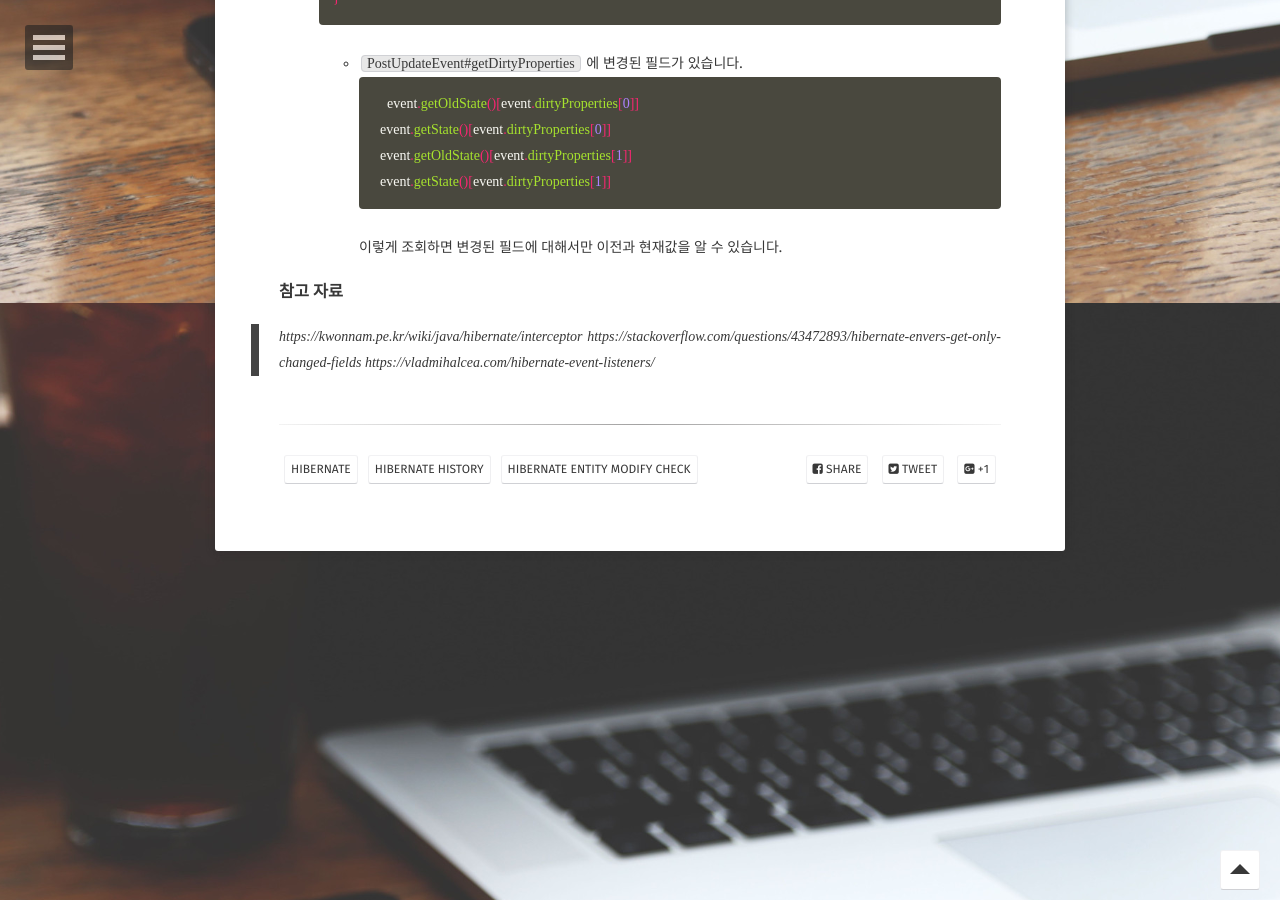
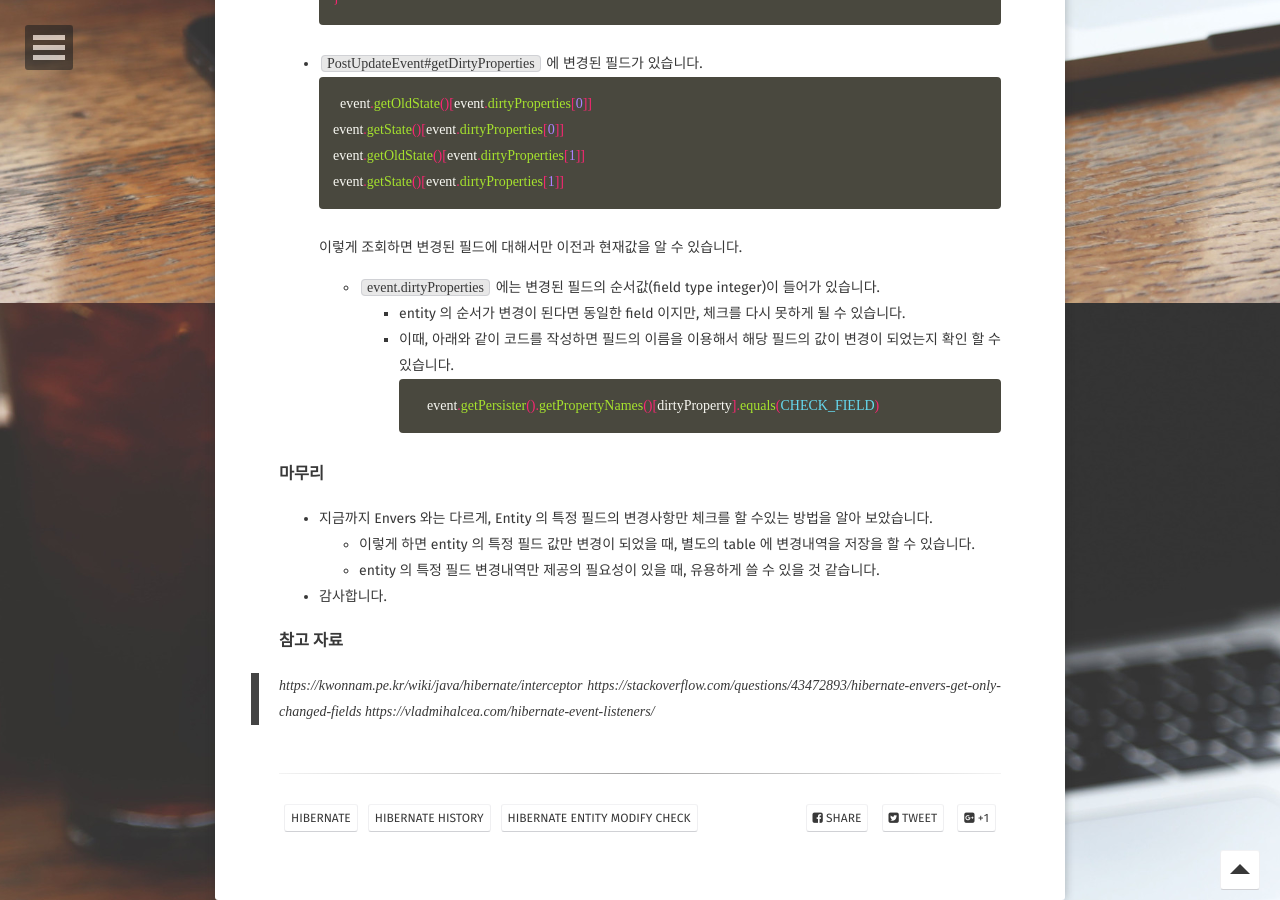
Before and after one commit to mayaul/mayaul.github.io, a Jekyll site: the page built from _posts/2020-06-02-entity-field-modify-check.md, in a window 1280 px wide and 900 px high, scrolled down 2397 px. Built offline with Jekyll 4.4.1, drawn with Linux system fonts in a browser that asks for light colours; some web fonts are replaced; comment, search, counter and statistics services are not loaded; some of the changed text lies outside the part shown.

Commit message:
hibernate history

````diff
--- a/_posts/2020-06-02-entity-field-modify-check.md
+++ b/_posts/2020-06-02-entity-field-modify-check.md
@@ -89,15 +89,26 @@ public class HibernateListenerConfig {
 }
 ```
 
-    - `PostUpdateEvent#getDirtyProperties` 에 변경된 필드가 있습니다.
+* `PostUpdateEvent#getDirtyProperties` 에 변경된 필드가 있습니다.
+```java
+event.getOldState()[event.dirtyProperties[0]]
+event.getState()[event.dirtyProperties[0]]
+event.getOldState()[event.dirtyProperties[1]]
+event.getState()[event.dirtyProperties[1]]
+```
+이렇게 조회하면 변경된 필드에 대해서만 이전과 현재값을 알 수 있습니다.
+    - `event.dirtyProperties` 에는 변경된 필드의 순서값(field type integer)이 들어가 있습니다.
+        + entity 의 순서가 변경이 된다면 동일한 field 이지만, 체크를 다시 못하게 될 수 있습니다.
+        + 이때, 아래와 같이 코드를 작성하면 필드의 이름을 이용해서 해당 필드의 값이 변경이 되었는지 확인 할 수 있습니다.
         ```java
-        event.getOldState()[event.dirtyProperties[0]]
-        event.getState()[event.dirtyProperties[0]]
-        event.getOldState()[event.dirtyProperties[1]]
-        event.getState()[event.dirtyProperties[1]]
+        event.getPersister().getPropertyNames()[dirtyProperty].equals(CHECK_FIELD)
         ```
-        이렇게 조회하면 변경된 필드에 대해서만 이전과 현재값을 알 수 있습니다.
 
+### 마무리
+* 지금까지 Envers 와는 다르게, Entity 의 특정 필드의 변경사항만 체크를 할 수있는 방법을 알아 보았습니다.
+    - 이렇게 하면 entity 의 특정 필드 값만 변경이 되었을 때, 별도의 table 에 변경내역을 저장을 할 수 있습니다.
+    - entity 의 특정 필드 변경내역만 제공의 필요성이 있을 때, 유용하게 쓸 수 있을 것 같습니다.
+* 감사합니다.
 
 ### 참고 자료
 > https://kwonnam.pe.kr/wiki/java/hibernate/interceptor
````
